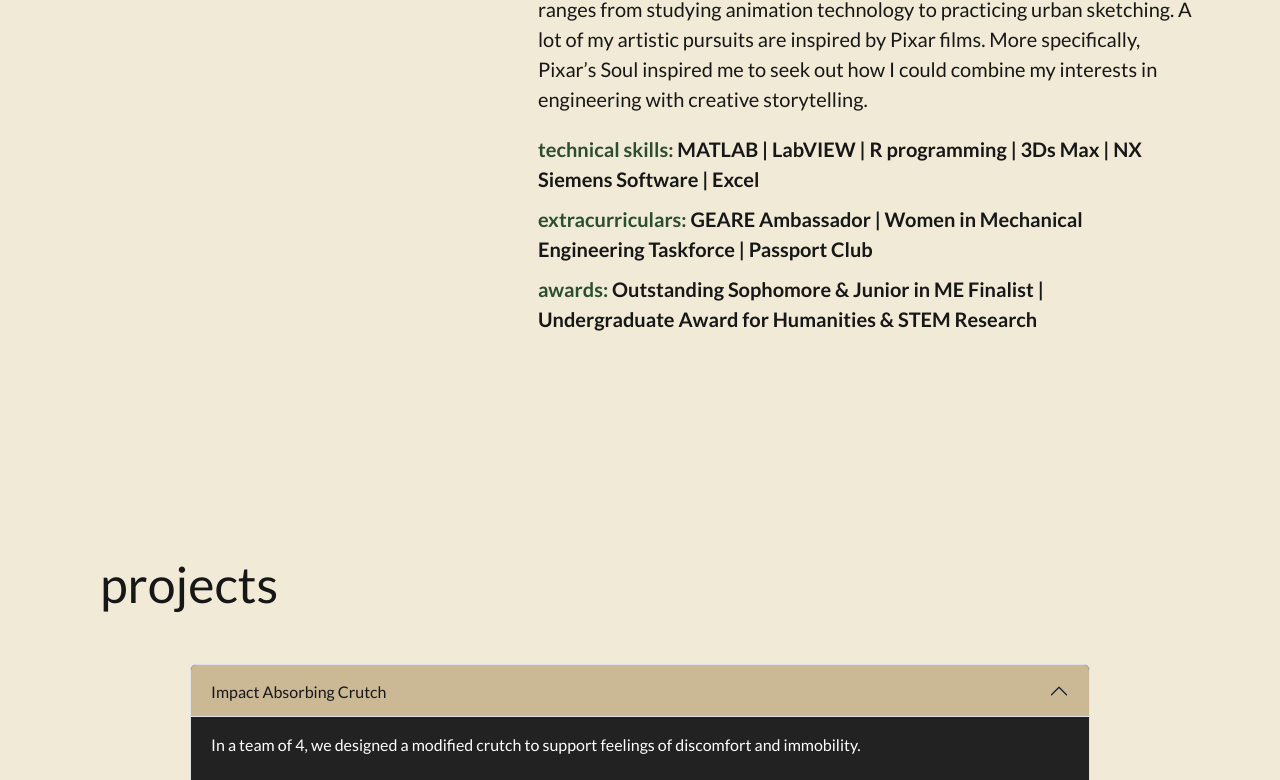
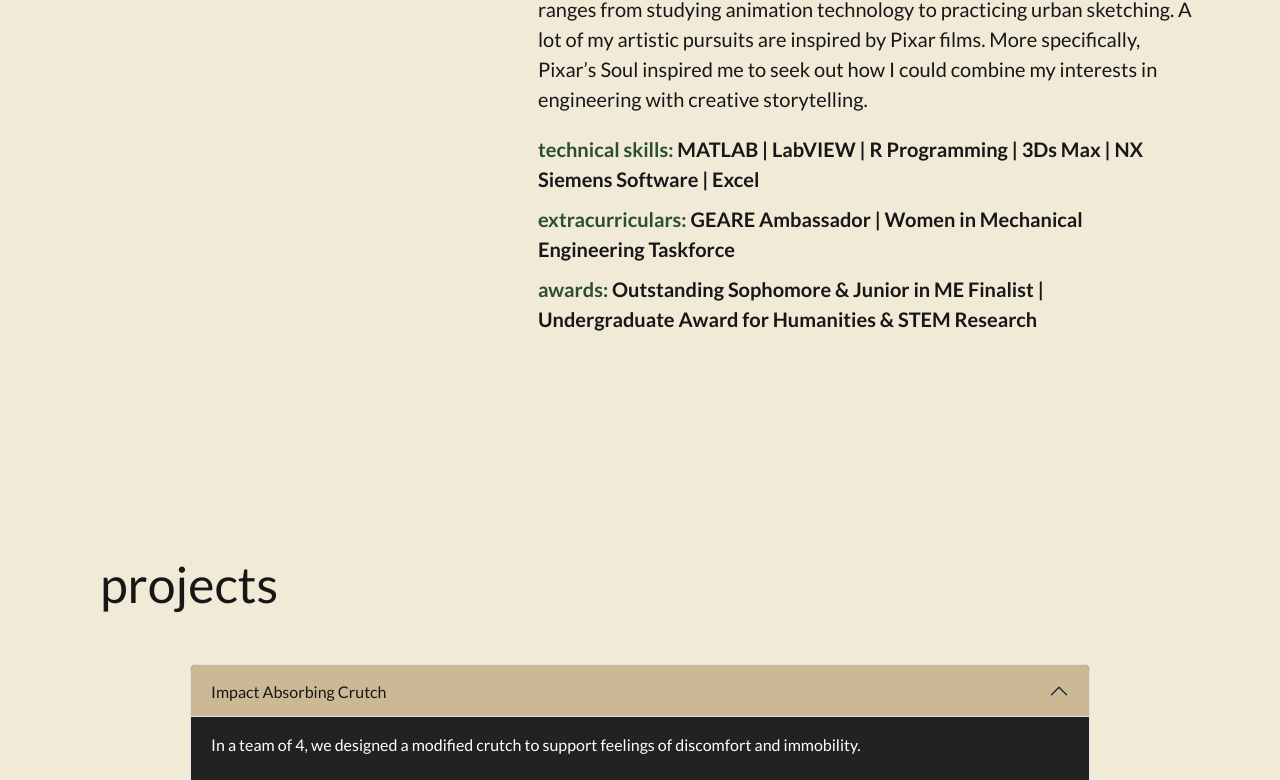
Before and after one commit to damlaonder/yagmur, a plain HTML site: page index.html in a window 1280 px wide. Shown: the part 1272-2052 px from the top of the page. Drawn offline with nearby package versions, Linux system fonts and the light colour scheme; a script that the page names is missing.

Commit message:
Update index.html

```diff
--- a/index.html
+++ b/index.html
@@ -80,8 +80,8 @@
 
 
           <div class="quick-info">
-            <p class="tabs"><span class="tab-section">technical skills:</span> MATLAB | LabVIEW | R programming | 3Ds Max | NX Siemens Software | Excel</p>
-            <p class="tabs"><span class="tab-section">extracurriculars:</span> GEARE Ambassador | Women in Mechanical Engineering Taskforce | Passport Club
+            <p class="tabs"><span class="tab-section">technical skills:</span> MATLAB | LabVIEW | R Programming | 3Ds Max | NX Siemens Software | Excel</p>
+            <p class="tabs"><span class="tab-section">extracurriculars:</span> GEARE Ambassador | Women in Mechanical Engineering Taskforce
             </p>
             <p class="tabs"><span class="tab-section">awards:</span> Outstanding Sophomore & Junior in ME Finalist | Undergraduate Award for Humanities & STEM Research</p>
           </div>
@@ -108,7 +108,7 @@
         <br>
         <br>
         <strong>Tools:</strong> Univariate data analysis in <u>Excel</u> to target user needs; <u>Siemens NX</u> animations to display
-        product functions; Construction of <u>low & medium fidelity prototypes</u>> from recycled crutches and 3D printed parts
+        product functions; Construction of <u>low & medium fidelity prototypes</u> from recycled crutches and 3D printed parts
         <br>
         <a href="https://www.youtube.com/watch?v=wlrl_u0AOE4&t=1s" target="_blank"  >Zoom Animation Handle</a>
         <br>
```
